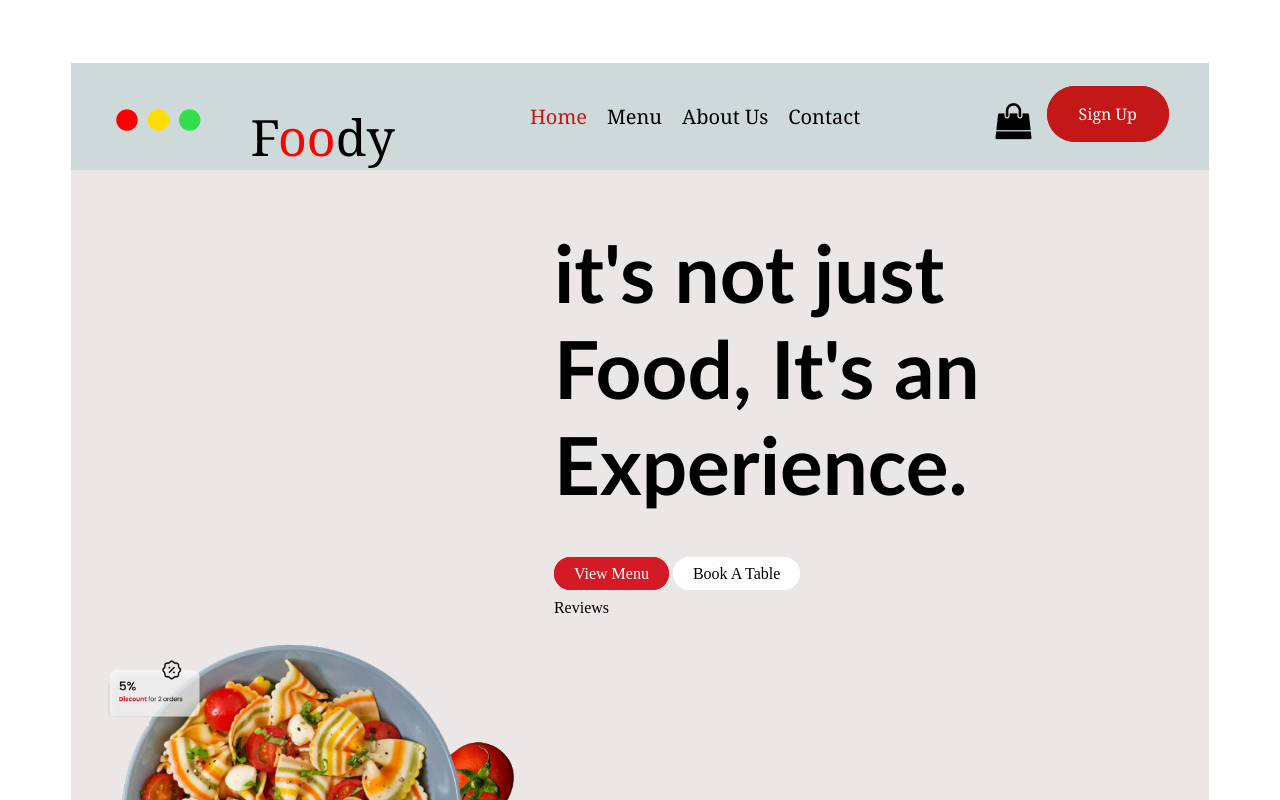
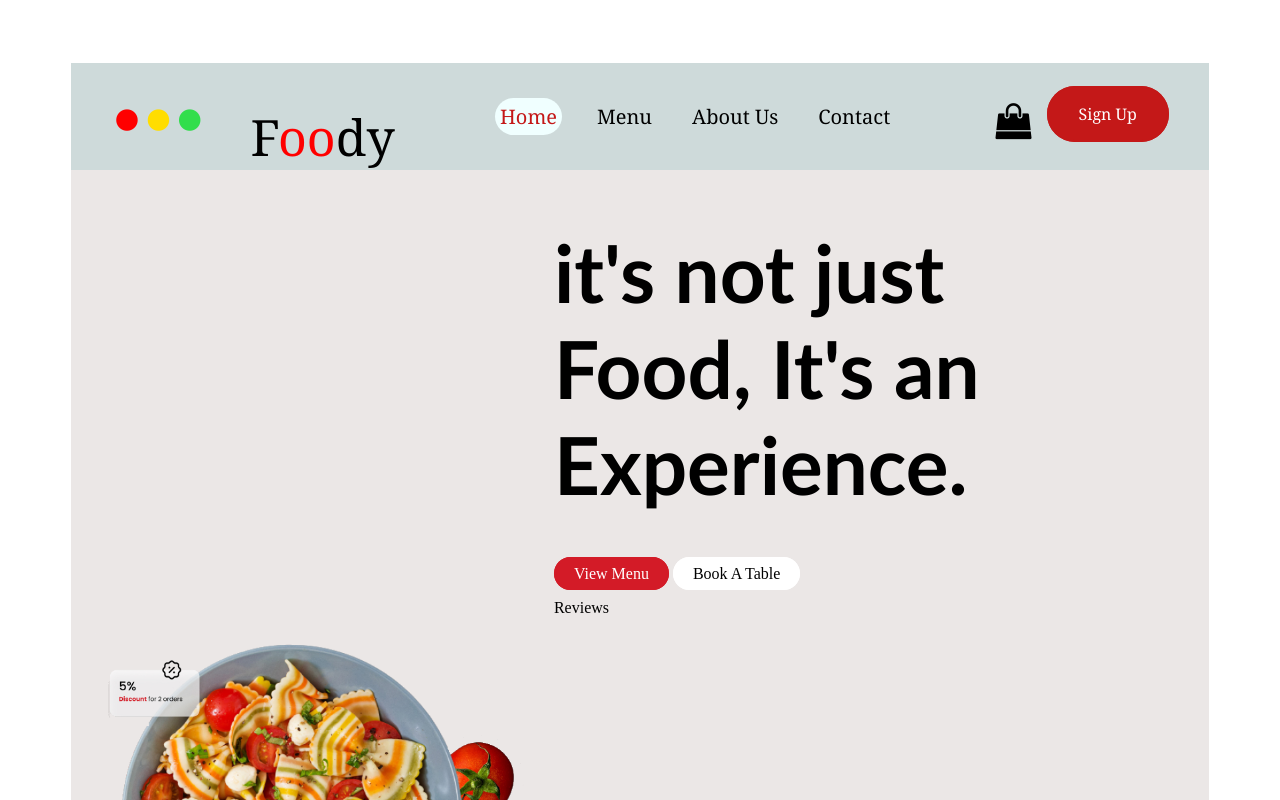
Before and after one commit to LaimaLP/food-project, a website: page index.html in a window 1280 px wide. In both pictures the pointer is over the link "Home". Shown: the top 800 px of the page. Drawn offline with Linux system fonts and the light colour scheme.

Commit message:
menu bar hover

```diff
--- a/index.html
+++ b/index.html
@@ -27,17 +27,17 @@
                     <a style=" color: black; font-size: 50px;" href="#">f<span style="color:red">oo</span>dy</a>
                 </div>
 
-                <div style="display: inline-block;font-size: 20px; word-spacing: 15px;">
-                    <a href="#" style="color:rgb(196, 24, 24)">home</a>
-                    <a href="#">menu</a>
-                    <a href="#"  style="word-spacing:normal">about us</a>
-                    <a href="#">contact</a>
+                <div style="display: inline-block;font-size: 20px; word-spacing: 25px;">
+                    <a href="#" class="menu" style="color:rgb(196, 24, 24)">home</a>
+                    <a href="#"class="menu" >menu</a>
+                    <a href="#" class="menu"  style="word-spacing:normal">about us</a>
+                    <a href="#"class="menu" >contact</a>
                 </div>
 
                 <div style="float: right; ">
                     <a href="#"><i class="fa fa-shopping-bag" style="font-size:36px; float: left;padding-right: 15px;"></i>  </a>
                   <i class="fi fi-rr-shopping-bag"></i>
-                    <a href="#"  style="word-spacing:normal; border: 2px solid rgb(196, 24, 24); color: white; border-radius: 50px;padding:8px; background-color: rgb(196, 24, 24);padding: 15px; padding-left: 30px;padding-right: 30px;"> sign up</a>
+                    <a href="#" class="signUp" style="word-spacing:normal; border: 2px solid rgb(196, 24, 24); color: white; border-radius: 50px;padding:8px; background-color: rgb(196, 24, 24);padding: 15px; padding-left: 30px;padding-right: 30px;"> sign up</a>
                 </div>
             </div>
         </nav>
--- a/styles.css
+++ b/styles.css
@@ -13,9 +13,31 @@
     text-transform: capitalize;
 
 }
+
 #circle{
 color:green;
 padding: 5px;
 float:left ;
 
 }
+.menu{
+    padding: 5px;
+}
+
+.menu:hover{
+    background-color: azure;
+    color: black;
+    padding: 5px;
+    border-radius: 20px;
+    transition: 0.2s;
+    cursor: pointer;
+
+}
+.signUp:hover{
+    background-color: rgb(75, 121, 121);
+    color: black;
+    padding: 50px;
+    border-radius: 20px;
+    transition: 0.2s;
+    cursor: pointer;
+}
```
Also changed, not shown: 1 other file.
